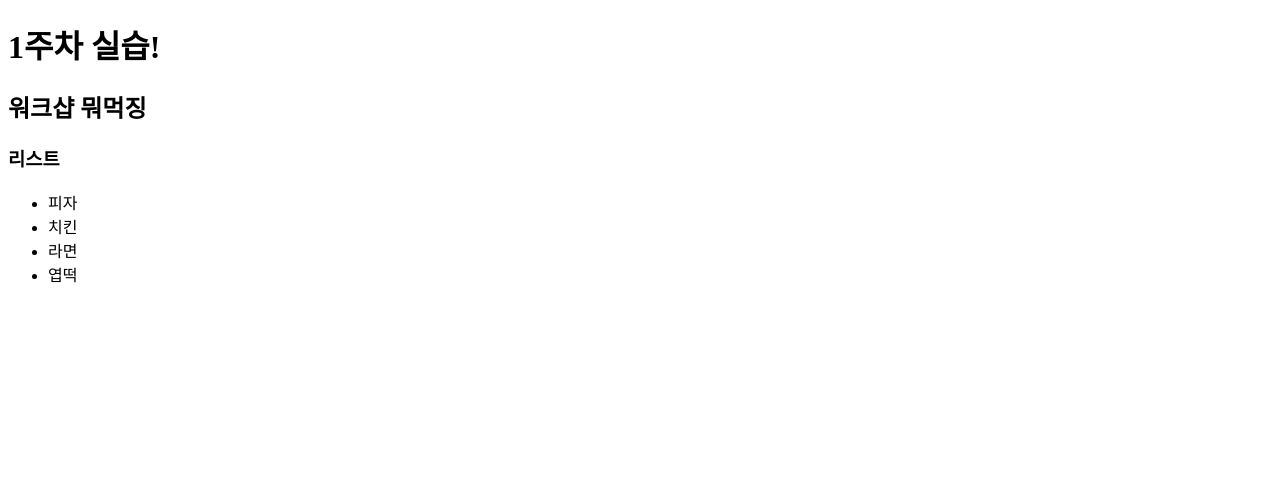
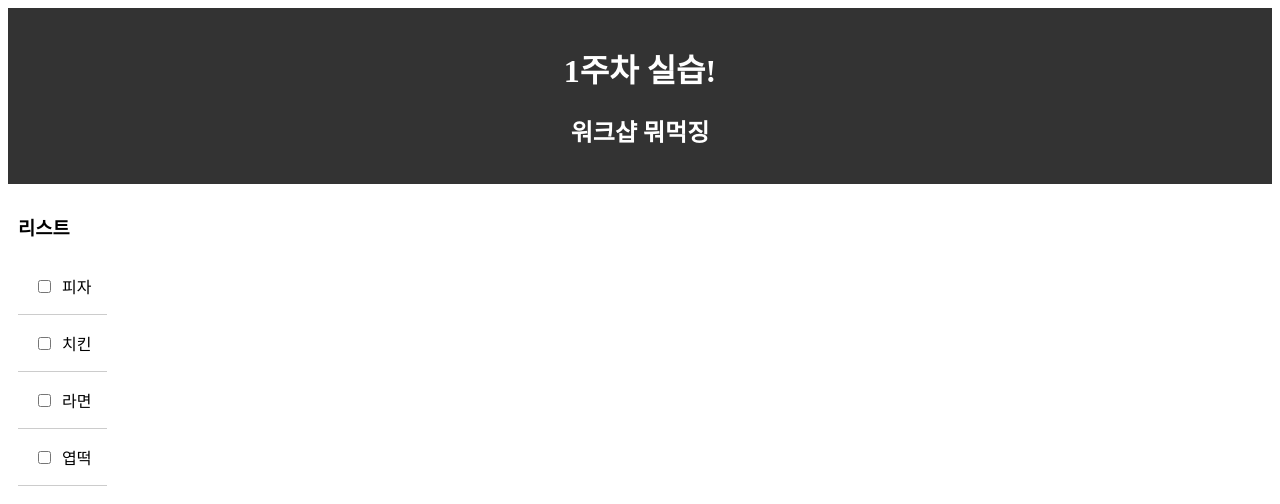
Before and after one commit to AND-SOPT-WEB/KyuHoLee, a plain HTML site: page week1/practice/index.html in a window 1280 px wide. Drawn offline with Linux system fonts and the light colour scheme.

Commit message:
feat: add basic layout for html

```diff
--- a/week1/practice/index.html
+++ b/week1/practice/index.html
@@ -3,6 +3,7 @@
   <head>
     <meta charset="UTF-8" />
     <meta name="viewport" content="width=device-width, initial-scale=1.0" />
+    <link rel="stylesheet" href="style.css" />
     <title>1주차입니닷</title>
   </head>
   <body>
@@ -14,10 +15,22 @@
       <section>
         <h3>리스트</h3>
         <ul>
-          <li>피자</li>
-          <li>치킨</li>
-          <li>라면</li>
-          <li>엽떡</li>
+          <li class="flex">
+            <input type="checkbox" />
+            <span>피자</span>
+          </li>
+          <li class="flex">
+            <input type="checkbox" />
+            <span>치킨</span>
+          </li>
+          <li class="flex">
+            <input type="checkbox" />
+            <span>라면</span>
+          </li>
+          <li class="flex">
+            <input type="checkbox" />
+            <span>엽떡</span>
+          </li>
         </ul>
       </section>
     </main>
--- a/week1/practice/style.css
+++ b/week1/practice/style.css
@@ -1,3 +1,30 @@
 * {
   box-sizing: border-box;
 }
+
+header {
+  background-color: #333;
+  color: white;
+  padding: 1rem;
+  text-align: center;
+}
+
+section {
+  padding: 10px;
+}
+
+ul {
+  padding: 0;
+}
+
+li {
+  padding: 1rem;
+  border-bottom: 1px solid #ccc;
+}
+
+.flex {
+  display: flex;
+  align-items: center;
+  gap: 0.5rem;
+  width: fit-content;
+}
```
